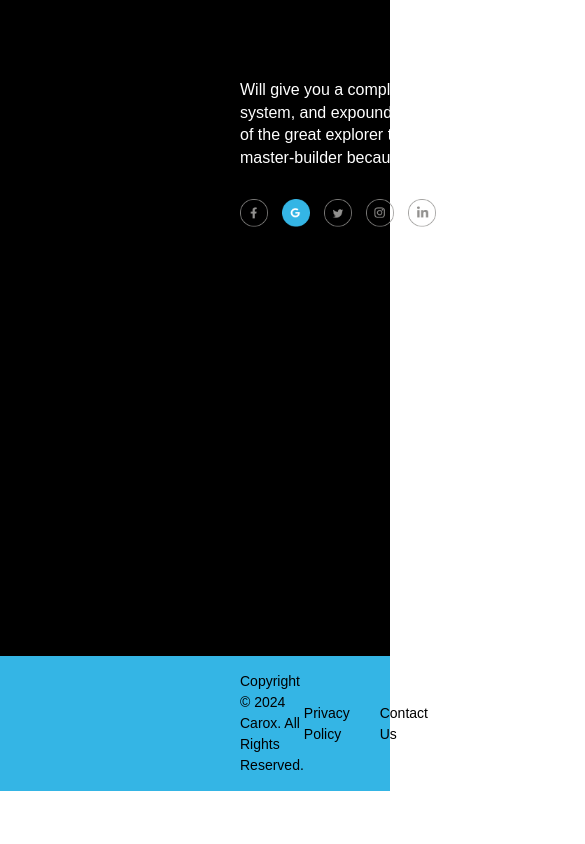
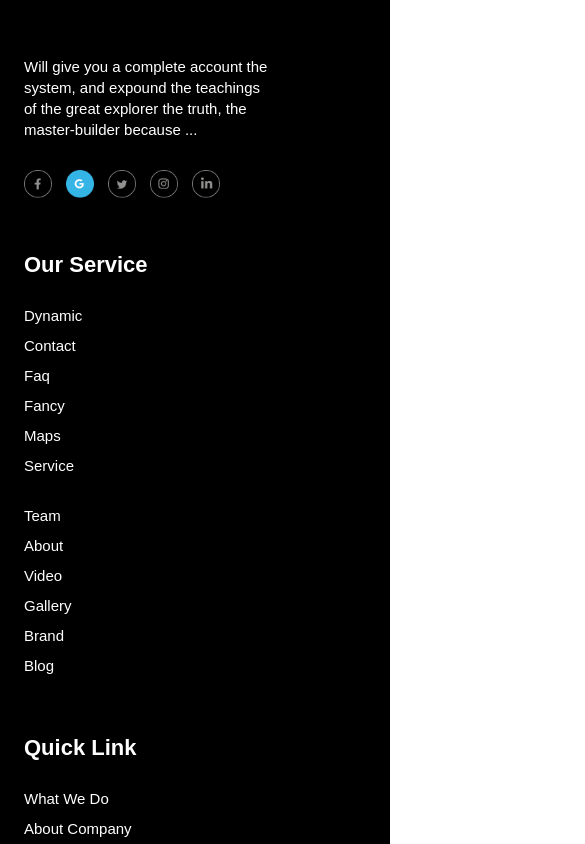
Before and after one commit to DamiMocch/Hydromagic, a React (Vite) app: page / in a window 390 px wide. Shown: the part 6020-6864 px from the top of the page, 585 px wide, since content can reach past the window. Before the commit the page ends 6811 px from the top, so only its background shows below. Built offline with nearby package versions, Linux system fonts and the light colour scheme.

Commit message:
Enhance footer styles for responsive design
Updated footer styles for responsiveness and layout adjustments.

```diff
--- a/src/assets/css/Footer.module.css
+++ b/src/assets/css/Footer.module.css
@@ -4,7 +4,9 @@
   color: #ffffff;
 }
 
-/* CONTENEDOR PRINCIPAL */
+/* ============================= */
+/* CONTENEDOR PRINCIPAL DESKTOP */
+/* ============================= */
 .footerContent {
   max-width: 1920px;
   margin: 0 auto;
@@ -15,6 +17,10 @@
 }
 
 /* IZQUIERDA */
+.left {
+  display: flex;
+  flex-direction: column;
+}
 
 .description {
   font-family: "Saira", sans-serif;
@@ -42,8 +48,9 @@
     saturate(574%) hue-rotate(161deg);
 }
 
-
+/* ============================= */
 /* SERVICIOS */
+/* ============================= */
 .services h3,
 .quick h3 {
   font-family: "Readex Pro", sans-serif;
@@ -98,7 +105,9 @@
   color: #34B5E5;
 }
 
-/* BARRA AZUL */
+/* ============================= */
+/* BARRA INFERIOR */
+/* ============================= */
 .bottomBar {
   width: 100%;
   background: #34B5E5;
@@ -118,10 +127,101 @@
 .bottomBar span {
   font-family: "Saira", sans-serif;
   font-size: 14px;
+  color: #fff;
 }
+
 
 .bottomLinks {
   display: flex;
   gap: 30px;
   cursor: pointer;
 }
+
+/* ================================================= */
+/* ================== RESPONSIVE =================== */
+/* ================================================= */
+
+/* -------- TABLET -------- */
+@media (max-width: 1024px) {
+  .footerContent {
+    padding: 70px 80px;
+    gap: 60px;
+  }
+
+  .bottomBarContent {
+    padding: 15px 80px;
+  }
+}
+
+/* -------- MOBILE -------- */
+@media (max-width: 768px) {
+  .footerContent {
+    flex-direction: column;
+    padding: 60px 24px;
+    gap: 50px;
+    align-items: flex-start;
+  }
+
+  .left {
+    align-items: flex-start;
+  }
+
+  .description {
+    width: 100%;
+    font-size: 15px;
+    text-align: left;
+  }
+
+  .socials {
+    justify-content: flex-start;
+  }
+
+  .services,
+  .quick {
+    width: 100%;
+    text-align: left;
+  }
+
+  .servicesList {
+    justify-content: flex-start;
+    gap: 40px;
+  }
+
+  .servicesList li,
+  .quick li {
+    font-size: 15px;
+    line-height: 30px;
+  }
+
+  .bottomBarContent {
+    flex-direction: column;
+    align-items: center;
+    gap: 10px;
+    padding: 15px 24px;
+    text-align: center;
+  }
+
+  .bottomBar span {
+    color: #fff;
+    text-align: center;
+  }
+
+  .bottomLinks {
+    justify-content: center;
+    gap: 20px;
+  }
+}
+
+/* -------- MOBILE PEQUEÑO -------- */
+@media (max-width: 480px) {
+  .servicesList {
+    flex-direction: column;
+    gap: 20px;
+  }
+
+  .bottomLinks {
+    flex-direction: column;
+    gap: 8px;
+    align-items: flex-start;
+  }
+}
```
